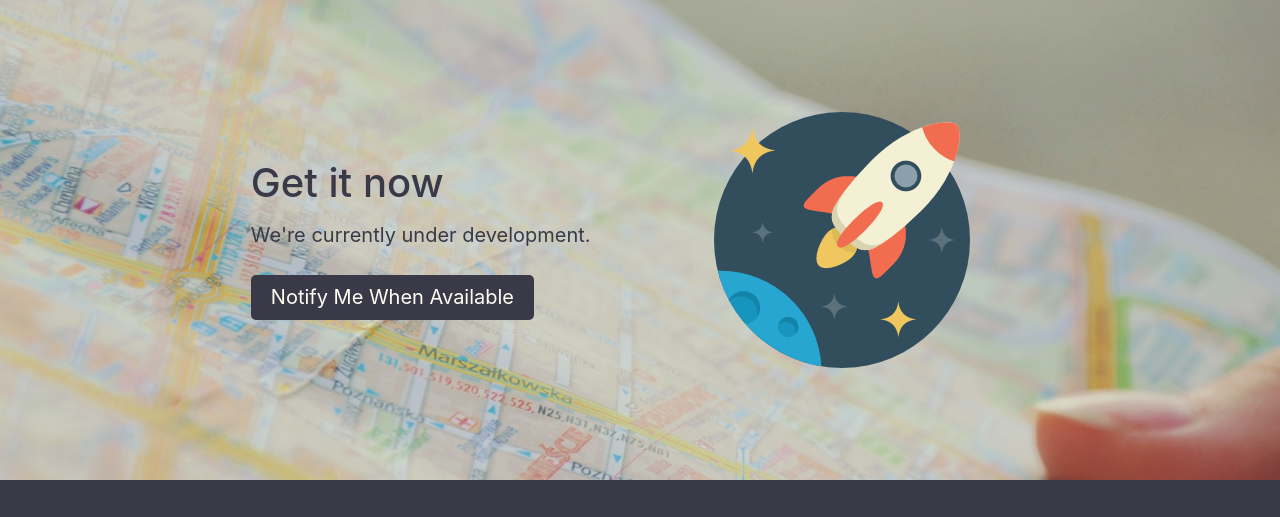
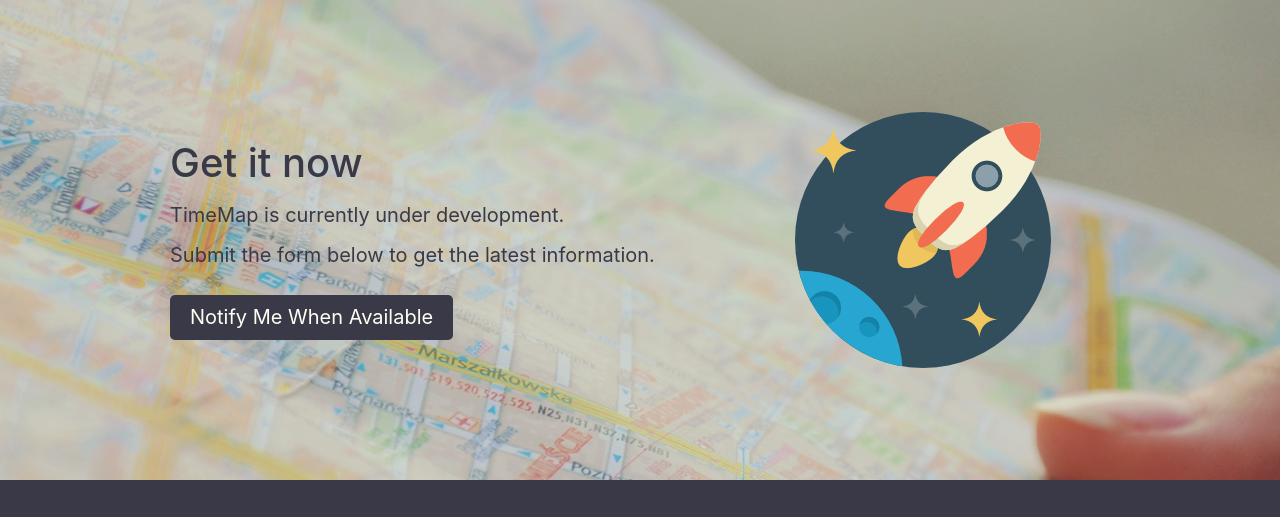
Before and after one commit to TimeMap/TimeMap.github.io, a plain HTML site: page index.html in a window 1280 px wide. Shown: the part 4480-4997 px from the top of the page. Drawn offline with nearby package versions, Linux system fonts and the light colour scheme; a script that the page names is missing.

Commit message:
small change in get it section

```diff
--- a/index.html
+++ b/index.html
@@ -159,9 +159,10 @@
     <!--summary-->
     <section id="C7" class="container-fluid d-flex align-items-center justify-content-center">
         <div class="row col-12 align-items-center justify-content-center">
-            <article class="col-12 col-sm-7 col-lg-5">
+            <article class="col-12 col-sm-6 col-md-7">
                 <h2 class="article_title">Get it now</h2>
-                <p>We're currently under development.</p>
+                <p>TimeMap is currently under development.<br />
+                  Submit the form below to get the latest information.</p>
                 <a class="btn btn-primary" href="https://docs.google.com/forms/d/e/1FAIpQLSftG2ZHo4XHuIIs2Q4oBRZeBykkgaEdPTx7AhTPqT93J6hTHQ/viewform?usp=sf_link">Notify Me When Available</a><!--TODO:form href-->
             </article>
             <div class="col-12 col-sm-6 col-md-5 d-flex align-items-center justify-content-center">
```
